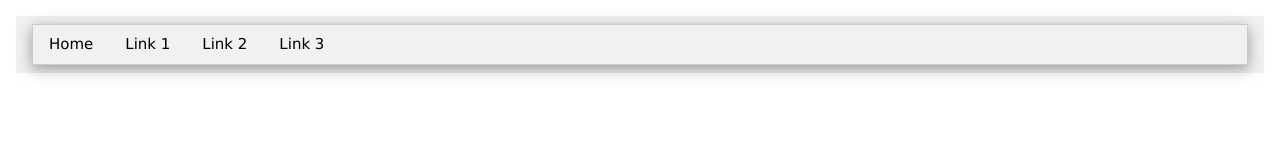
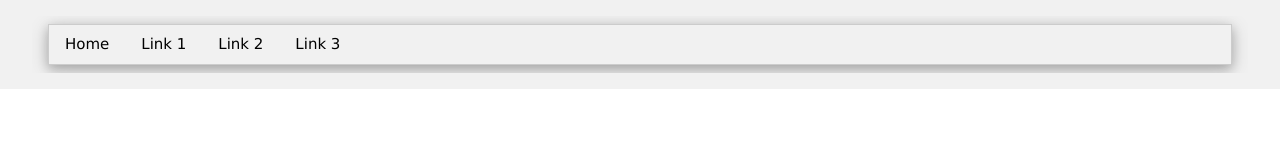
Before and after one commit to NaceBudjoni-Education/NaceBudjoni_education, a plain HTML site: page index.html in a window 1280 px wide. Drawn offline with nearby package versions, Linux system fonts and the light colour scheme.

Commit message:
Update index.html

```diff
--- a/index.html
+++ b/index.html
@@ -12,7 +12,8 @@
     </style>
   </head>
   <body>
-    <div class="w3-container w3-light-gray w3-padding w3-margin">
+    <div class="w3-container w3-light-gray">
+      <div class="w3-responsive w3-margin w3-padding">
         <nav class="w3-bar w3-card-4 w3-border">
             <a href="#" class="w3-bar-item w3-button">Home</a>
             <a href="#" class="w3-bar-item w3-button">Link 1</a>
@@ -20,5 +21,6 @@
             <a href="#" class="w3-bar-item w3-button">Link 3</a>
         </nav>
       </div>
+    </div>
   </body>
 </html>
```
Lines whose indentation alone changed are shown as unchanged.
